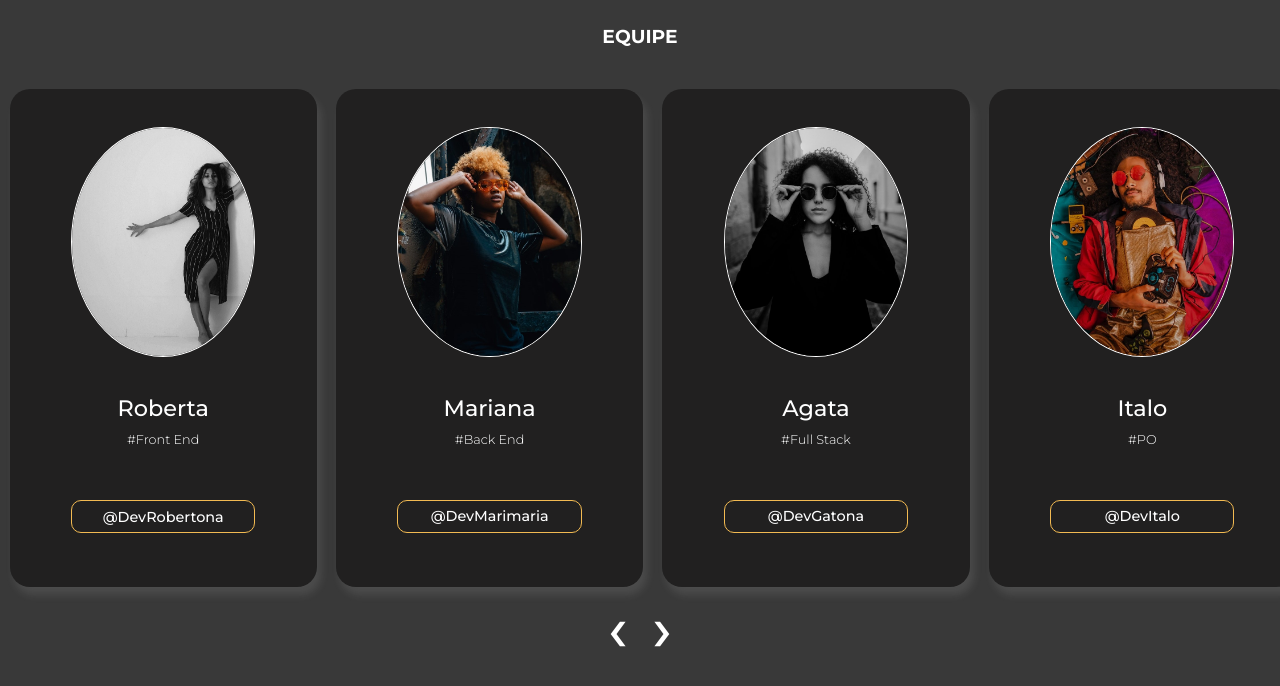
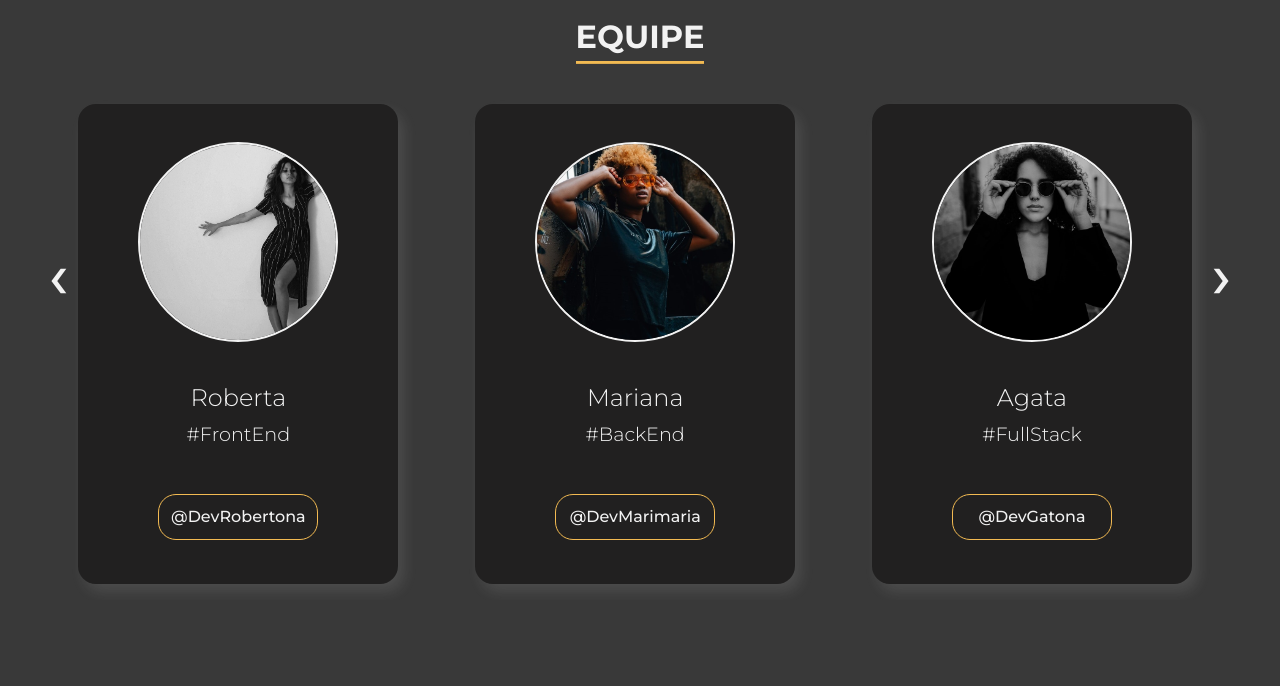
Before and after one commit to davidtheblane/newbieTests, a plain HTML site: page carousel2/index.html in a window 1280 px wide. Drawn offline with Linux system fonts and the light colour scheme.

Commit message:
:tada: better positioning in cards, change the position of controllers

```diff
--- a/carousel2/index.html
+++ b/carousel2/index.html
@@ -18,7 +18,10 @@
 <body>
   <main>
     <div class="text">
-      <h3>EQUIPE</h3>
+      <h2>EQUIPE
+        <p class="line">________</p>
+      </h2>
+
     </div>
   </main>
 
@@ -31,9 +34,9 @@
         <p>Roberta</p>
       </div>
       <div class="dev__cargo">
-        <p>#Front End</p>
+        <p>#FrontEnd</p>
       </div>
-      <a href="#" class="btn_social" role="button" id="btnSocial">@DevRobertona</a>
+      <a href="#" class="btn__social" role="button" id="btnSocial">@DevRobertona</a>
     </div>
 
     <div class="card">
@@ -44,9 +47,9 @@
         <p>Mariana</p>
       </div>
       <div class="dev__cargo">
-        <p>#Back End</p>
+        <p>#BackEnd</p>
       </div>
-      <a href="#" class="btn_social" role="button" id="btnSocial">@DevMarimaria</a>
+      <a href="#" class="btn__social" role="button" id="btnSocial">@DevMarimaria</a>
     </div>
 
     <div class="card">
@@ -57,9 +60,9 @@
         <p>Agata</p>
       </div>
       <div class="dev__cargo">
-        <p>#Full Stack</p>
+        <p>#FullStack</p>
       </div>
-      <a href="#" class="btn_social" role="button" id="btnSocial">@DevGatona</a>
+      <a href="#" class="btn__social" role="button" id="btnSocial">@DevGatona</a>
     </div>
 
     <div class="card">
@@ -72,7 +75,7 @@
       <div class="dev__cargo">
         <p>#PO</p>
       </div>
-      <a href="#" class="btn_social" role="button" id="btnSocial">@DevItalo</a>
+      <a href="#" class="btn__social" role="button" id="btnSocial">@DevItalo</a>
     </div>
 
     <div class="card">
@@ -85,7 +88,7 @@
       <div class="dev__cargo">
         <p>#UX/UI</p>
       </div>
-      <a href="#" class="btn_social" role="button" id="btnSocial">@DevMonona</a>
+      <a href="#" class="btn__social" role="button" id="btnSocial">@DevMonona</a>
     </div>
 
     <div class="card">
@@ -96,9 +99,9 @@
         <p>Derik</p>
       </div>
       <div class="dev__cargo">
-        <p>#Scrum Master</p>
+        <p>#ScrumMaster</p>
       </div>
-      <a href="#" class="btn_social" role="button" id="btnSocial">@DevDerek</a>
+      <a href="#" class="btn__social" role="button" id="btnSocial">@DevDerek</a>
     </div>
   </section>
 
--- a/carousel2/style.css
+++ b/carousel2/style.css
@@ -1,10 +1,13 @@
 :root {
   --red: #e62429;
   --black: #151515;
+  --superBlack: #212020;
   --gray-dark: #393939;
-  --white: #ffffff;
+  --white: #F2F2F2;
   --yellow: #f2ba52;
 }
+
+
 
 *{
   padding: 0;
@@ -26,23 +29,28 @@ main{
   padding: 5px 0;
 }
 
-h3{
-  color: white;
-  padding: 10px;
+h2{
+  color: var(--white);
+  padding: 1rem;
+  font-size: 2rem;
   text-align: center;
+  line-height: 0.8rem;
 }
 
-
-
+h2 .line{
+  color: var(--yellow);
+}
 
 section{
-  width: 100%;
+  width: 75rem;
+  height: 32rem;
   margin: auto;
   display: flex;
   align-items: center;
   text-align: center;
   overflow-x: auto;
   padding: 1rem 0;
+  /* border: 1px solid yellow; */
 }
 
 section::-webkit-scrollbar{
@@ -50,21 +58,20 @@ section::-webkit-scrollbar{
 }
 
 section .card{
-  min-width: 24%;
-  height: 90%;
-  background: #212020;
-  margin: 0 0.6rem;
+  min-width: 20rem;
+  height: 30rem;
+  background: var(--superBlack);
+  margin: 0 2.4rem;
   padding: 6px 0;
-  border-radius: 20px;
+  border-radius: 18px;
   position: relative;
   left: 0;
-  box-shadow: 4px 8px 9px rgba(242, 242, 242, 0.1);
+  box-shadow: 6px 8px 14px rgba(242, 242, 242, 0.1);
   transition: 0.5s;
 }
 
 picture{
   width: 100%;
-  height: 70%;
   padding: 2rem 0;
   display: flex;
   justify-content: center;
@@ -73,47 +80,101 @@ picture{
 }
 
 picture img{
-  width: 60%;
+  width: 200px;
+  height: 200px;
   border-radius:50%;
   object-fit: cover;
-  border: 1px solid white;
+  border: 2px solid var(--white);
 }
 
 .dev__name{
-  padding: 5px;
-  font-size: 1.4rem;
-
-
+  font-size: 1.5rem;
+  font-weight: 300;
+  font-style: normal;
+  line-height: 3rem;
 }
 
 .dev__cargo{
-  font-size: 0.8rem;
-  padding: 5px;
+  font-size: 1.2rem;
   font-weight: 300;
+  font-style: normal;
 }
 
-.btn_social{
+.btn__social{
   display: flex;
   align-items: center;
   justify-content: center;
-  width: 60%;
+  width: 10rem;
   margin: 3rem auto;
-  font-size: 0.9rem;
-  /* font-weight: 300; */
+  font-size: 1rem;
+  font-weight: 500;
+  font-style: normal;
+  line-height: 2rem;
   text-decoration: none;
-  color: white;
+  color: var(--white);
   padding: 0.4rem;
   border: 1px solid var(--yellow);
-  border-radius: 10px;
+  border-radius: 18px;
 }
 
-.btn_social:hover{
+.btn__social:hover{
   background-color: var(--yellow);
-  color: black;
+  color: var(--black);
   transition: 0.4s ease;
 }
 
 controls{
+  position: absolute;
+  width: 100%;
+  text-align: center;
+  justify-content: center;
+  padding-top: 1rem;
+  top: 250px;
+  /* border: 1px solid red; */
+
+}
+
+controls p{
+  display: flex;
+  margin: 0 auto;
+  flex-direction: row;
+  justify-content: space-between;
+  width: 94%;
+  /* border: 1px solid blueviolet; */
+}
+
+controls p span{
+  font-size: 4rem;
+  margin: 0 5px;
+  cursor: pointer;
+  color: var(--white);
+  width: 30px;
+  height: 30px;
+  display: inline-block;
+  line-height: 19px;
+  text-align: center;
+  border-radius: 3px;
+}
+
+controls p span:hover {
+  background: var(--gray-dark);
+  color: var(--white);
+}
+
+/* Extra small devices (portrait phones, less than 576px) */
+@media (max-width: 575.98px) {  }
+
+/* Small devices (landscape phones, less than 768px) */
+@media (max-width: 767.98px) {  }
+
+/* Medium devices (tablets, less than 992px) */
+@media (max-width: 991.98px) {  }
+
+/* Large devices (desktops, less than 1200px) */
+@media (max-width: 1199.98px) { }
+
+
+/* controls{
   display: flex;
   align-items: center;
   justify-content: center;
@@ -136,16 +197,4 @@ controls p span{
 controls p span:hover {
   background: var(--gray-dark);
   color: white;
-}
-
-/* Extra small devices (portrait phones, less than 576px) */
-@media (max-width: 575.98px) {  }
-
-/* Small devices (landscape phones, less than 768px) */
-@media (max-width: 767.98px) {  }
-
-/* Medium devices (tablets, less than 992px) */
-@media (max-width: 991.98px) {  }
-
-/* Large devices (desktops, less than 1200px) */
-@media (max-width: 1199.98px) { }
+} */
```
